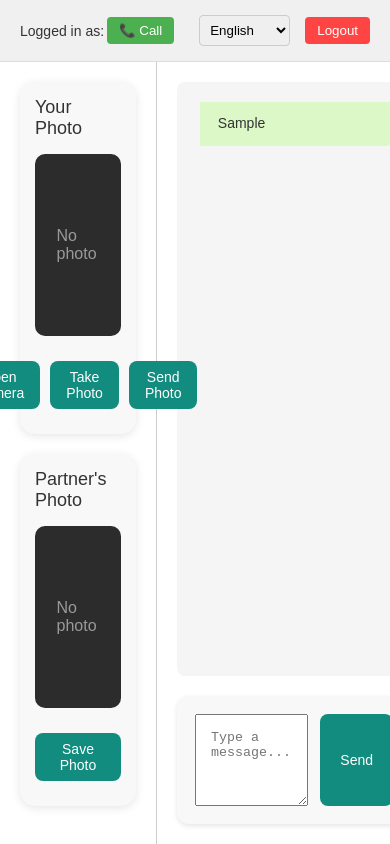
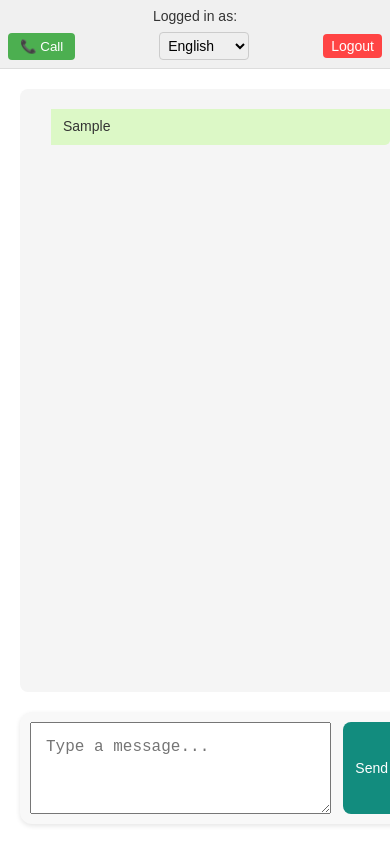
Before and after one commit to QuixoticStudiosLLC/chatroom, a website: page public/index.html in a window 390 px wide. Both pictures are taken after typing "Sample" into the empty fields and a click on the button "Send". Drawn offline with nearby package versions, Linux system fonts and the light colour scheme; no server answers.

Commit message:
add responsiveness

```diff
--- a/public/index.html
+++ b/public/index.html
@@ -2,7 +2,7 @@
 <html lang="en">
 <head>
     <meta charset="UTF-8">
-    <meta name="viewport" content="width=device-width, initial-scale=1.0">
+    <meta name="viewport" content="width=device-width, initial-scale=1.0, maximum-scale=1.0, user-scalable=no">
     <title>Chatroom Website</title>
     <link rel="stylesheet" href="styles.css">
 </head>
--- a/public/styles.css
+++ b/public/styles.css
@@ -339,3 +339,112 @@ body, html {
 #decline-call:hover {
     background-color: #cc0000;
 }
+
+/* For tablets and smaller screens */
+@media screen and (max-width: 1024px) {
+    .content {
+        flex-direction: column;
+    }
+
+    .photo-section, .chat-section {
+        width: 100%;
+        height: 50vh;
+    }
+
+    .chat-section {
+        border-left: none;
+        border-top: 1px solid #ccc;
+    }
+}
+
+/* For phones */
+@media screen and (max-width: 768px) {
+    .photo-section {
+        display: none; /* Hide photos on phones */
+    }
+
+    .chat-section {
+        width: 100%;
+        height: calc(100vh - 50px); /* Subtract header height */
+        border: none;
+    }
+
+    .menu-bar {
+        padding: 8px;
+    }
+
+    #language-select {
+        font-size: 14px;
+        padding: 4px;
+    }
+
+    #logout-button {
+        padding: 4px 8px;
+        font-size: 14px;
+    }
+
+    .message-container {
+        max-width: 85%;
+    }
+
+    #chat-form {
+        padding: 10px;
+    }
+
+    #chat-input {
+        font-size: 16px; /* Better for mobile typing */
+    }
+
+    .notification {
+        width: 90%;
+        left: 5%;
+        right: 5%;
+    }
+}
+
+/* For very small screens */
+@media screen and (max-width: 480px) {
+    .menu-bar {
+        flex-direction: column;
+        gap: 8px;
+        align-items: stretch;
+    }
+
+    .user-info {
+        text-align: center;
+    }
+
+    .menu-controls {
+        display: flex;
+        flex-direction: row;
+        justify-content: space-between;
+    }
+
+    #chat-form button {
+        padding: 8px 12px;
+    }
+
+    .message-container {
+        max-width: 90%;
+        padding: 8px 12px;
+    }
+}
+
+/* Handle landscape mode on phones */
+@media screen and (max-height: 480px) and (orientation: landscape) {
+    .menu-bar {
+        padding: 5px;
+    }
+
+    .chat-section {
+        height: calc(100vh - 40px);
+    }
+
+    #chat-messages {
+        padding: 5px;
+    }
+
+    #chat-form {
+        padding: 5px;
+    }
+}
```
